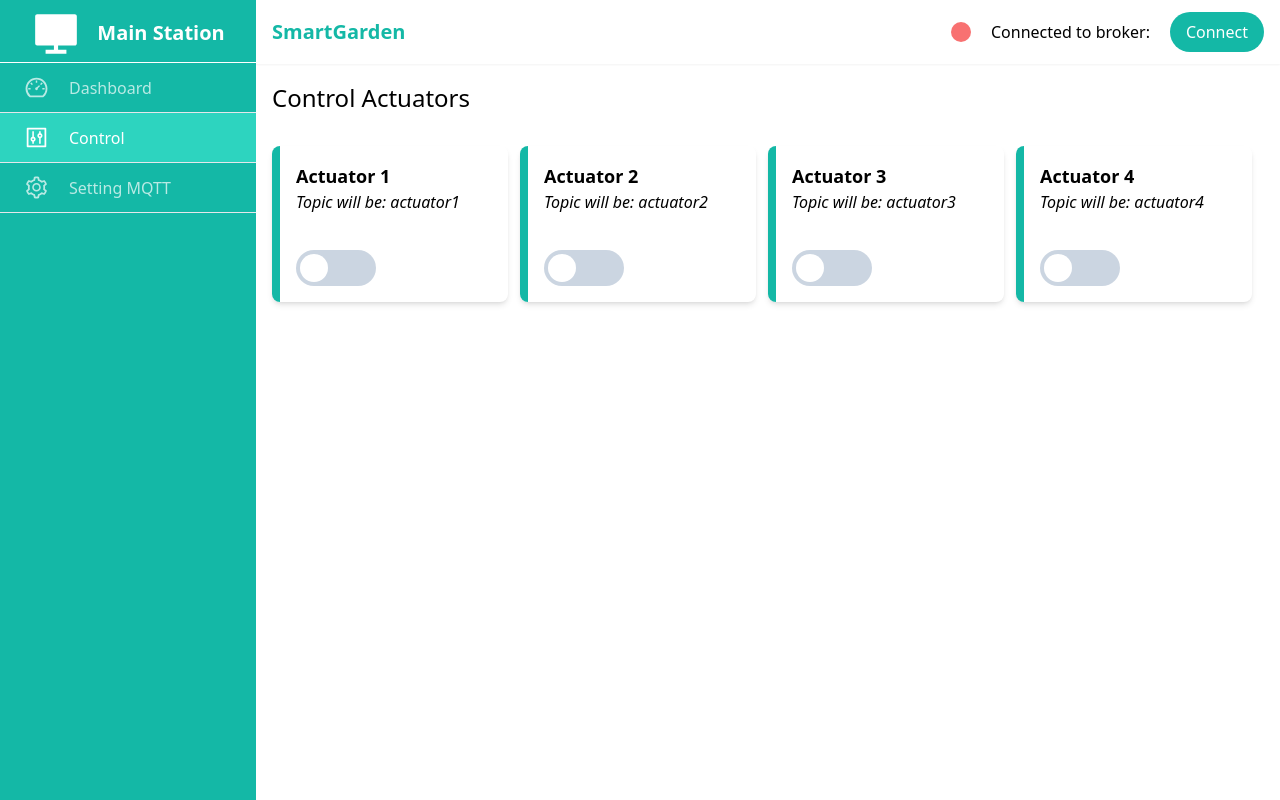
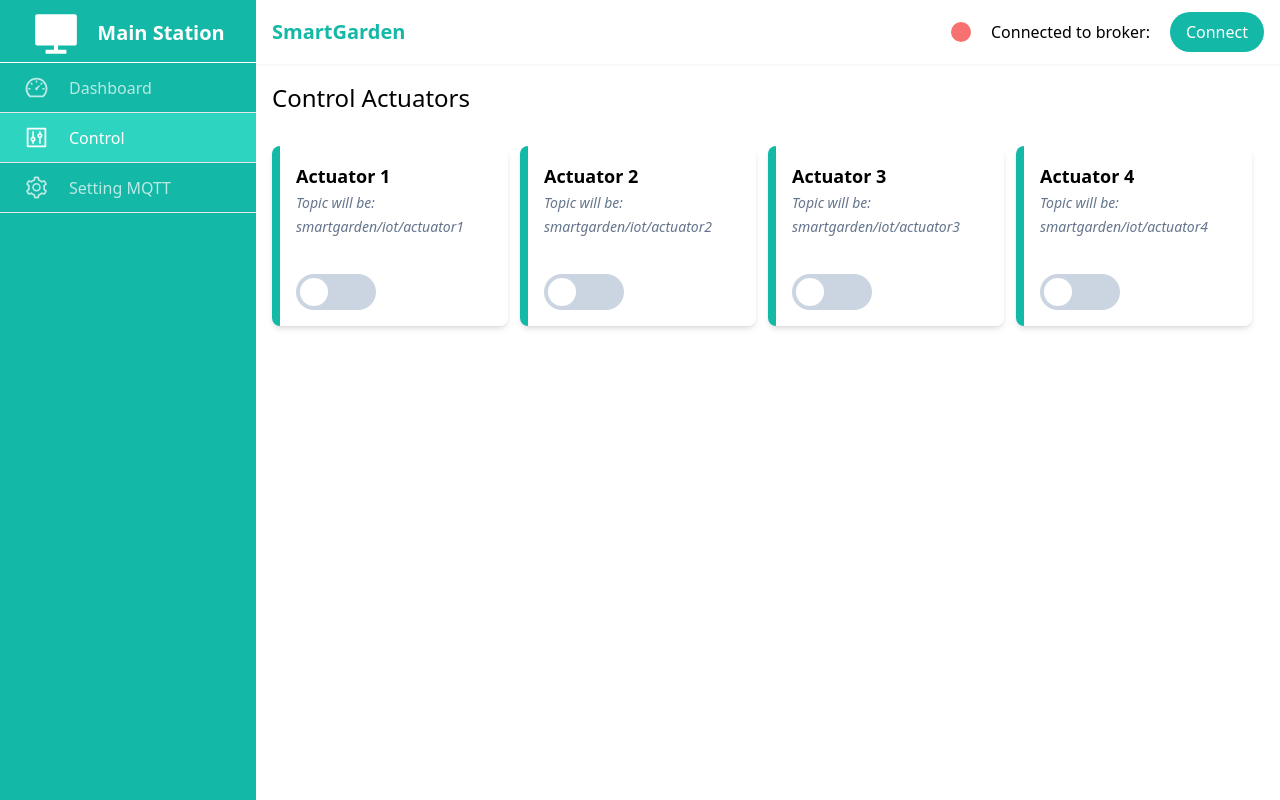
Before and after one commit to tubagusdylan/smart-garden-app, a React (Vite) app: page /control in a window 1280 px wide. Built offline with nearby package versions, Linux system fonts and the light colour scheme.

Commit message:
fix: publish topic information at actuatorCard

```diff
--- a/src/App.jsx
+++ b/src/App.jsx
@@ -138,7 +138,7 @@ function App() {
           <div className="mt-32 lg:mt-[66px] px-4 lg:p-4 lg:w-[80%]">
             <Routes>
               <Route path="/" element={<Dashboard />} />
-              <Route path="/control" element={<Control onActuatorChange={handleActuatorChange} actuators={actuators} />} />
+              <Route path="/control" element={<Control onActuatorChange={handleActuatorChange} actuators={actuators} publishTopic={publishTopic} />} />
               <Route path="/setting" element={<Settings subcribeTopic={subcribeTopic} publishTopic={publishTopic} onChangeSubcribeTopic={handleSubcribeTopic} onChangePublishTopic={handlePublishTopic} />} />
             </Routes>
           </div>
--- a/src/components/ActuatorCard.jsx
+++ b/src/components/ActuatorCard.jsx
@@ -2,7 +2,7 @@
 /* eslint-disable react/prop-types */
 
 const ActuatorCard = (props) => {
-  const { actuator, onActuatorChange } = props;
+  const { actuator, onActuatorChange, publishTopic } = props;
 
   return (
     <div className="w-full lg:w-1/2 xl:w-1/4 lg:mb-8">
@@ -10,7 +10,9 @@ const ActuatorCard = (props) => {
         <header className="w-1/2 lg:w-full">
           <h1 className="text-lg font-semibold">{actuator.name}</h1>
           <span>
-            <i>Topic will be: {actuator.topic}</i>
+            <i className="text-sm text-slate-500">
+              Topic will be: {publishTopic}/{actuator.topic}
+            </i>
           </span>
         </header>
         <div className="w-1/2 lg:w-full text-center lg:mt-3">
--- a/src/pages/Control.jsx
+++ b/src/pages/Control.jsx
@@ -1,7 +1,7 @@
 /* eslint-disable react/prop-types */
 import ActuatorCard from "../components/ActuatorCard";
 
-const Control = ({ onActuatorChange, actuators }) => {
+const Control = ({ onActuatorChange, actuators, publishTopic }) => {
   return (
     <div className="bg-white">
       <div className="container mx-auto">
@@ -11,7 +11,7 @@ const Control = ({ onActuatorChange, actuators }) => {
 
         <section id="subcribe-topic" className="flex flex-wrap w-full gap-10 lg:gap-0 mb-8">
           {actuators.map((actuator) => {
-            return <ActuatorCard key={actuator.id} actuator={actuator} onActuatorChange={onActuatorChange} />;
+            return <ActuatorCard key={actuator.id} actuator={actuator} onActuatorChange={onActuatorChange} publishTopic={publishTopic} />;
           })}
         </section>
       </div>
```
